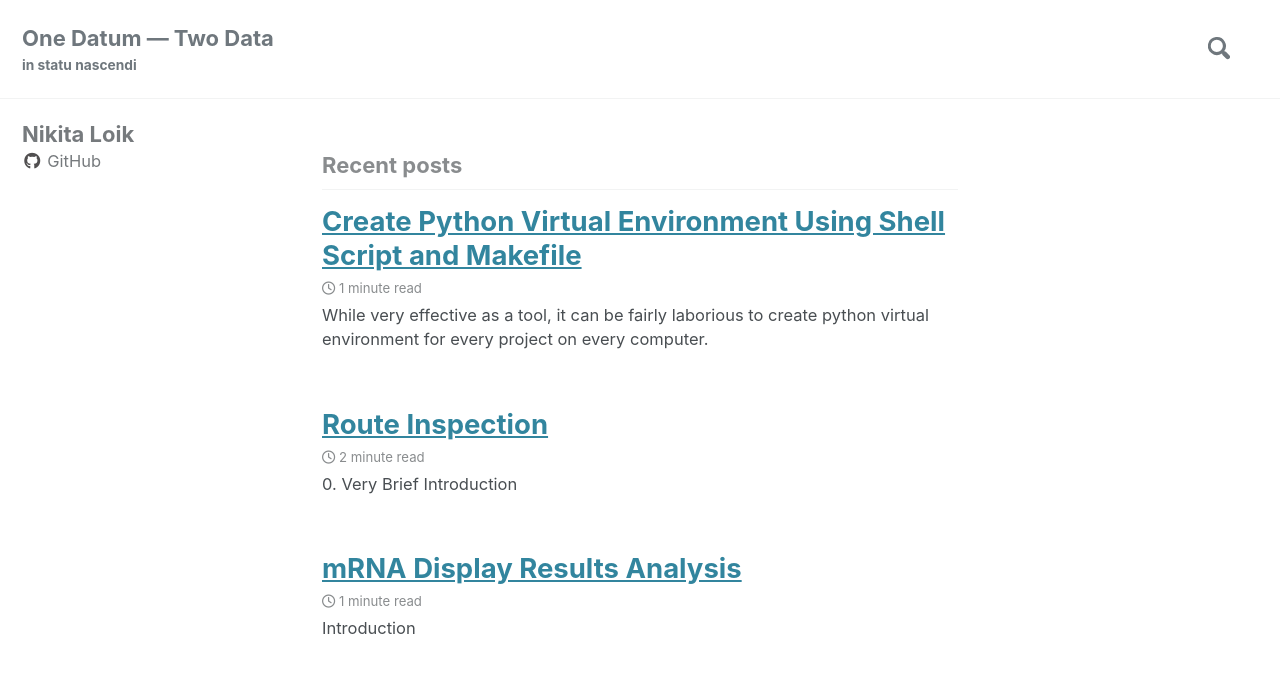
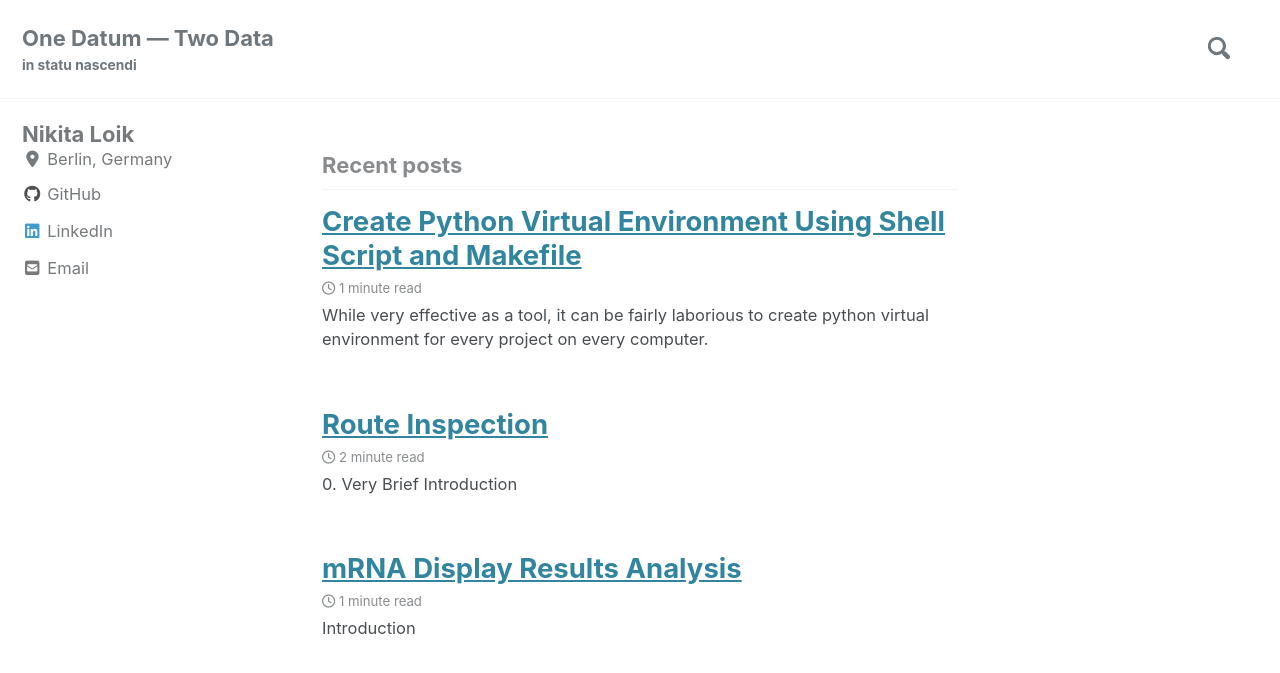
Before and after one commit to nikita-loik/one-datum-two-data, a Jekyll site: the page built from index.html, in a window 1280 px wide and 900 px high. Shown: the top 673 px of the window. Built offline with Jekyll 4.4.1, drawn with Linux system fonts in a browser that asks for light colours; cached includes are drawn as plain includes; nearby versions of some CDN libraries; the list of posts is cut into pages by our own code.

Commit message:
Add LinkedIn link, location, and e-mail

```diff
--- a/_config.yml
+++ b/_config.yml
@@ -110,8 +110,8 @@ author:
   name             : "Nikita Loik"
   avatar           : # path of avatar image, e.g. "/assets/images/bio-photo.jpg"
   bio              : # "I am an **amazing** person."
-  # location         : "Somewhere"
-  email            :
+  location         : "Berlin, Germany"
+  email            : nikita.loik@gmail.com
   links:
     - label: "Email"
       icon: "fas fa-fw fa-envelope-square"
@@ -128,6 +128,9 @@ author:
     - label: "GitHub"
       icon: "fab fa-fw fa-github"
       url: "https://github.com/nikita-loik"
+    - label: "LinkedIn"
+      icon: "fab fa-fw fa-linkedin"
+      url: "https://www.linkedin.com/in/nikita-loik/"
     # - label: "Instagram"
     #   icon: "fab fa-fw fa-instagram"
       # url: "https://instagram.com/"
```
